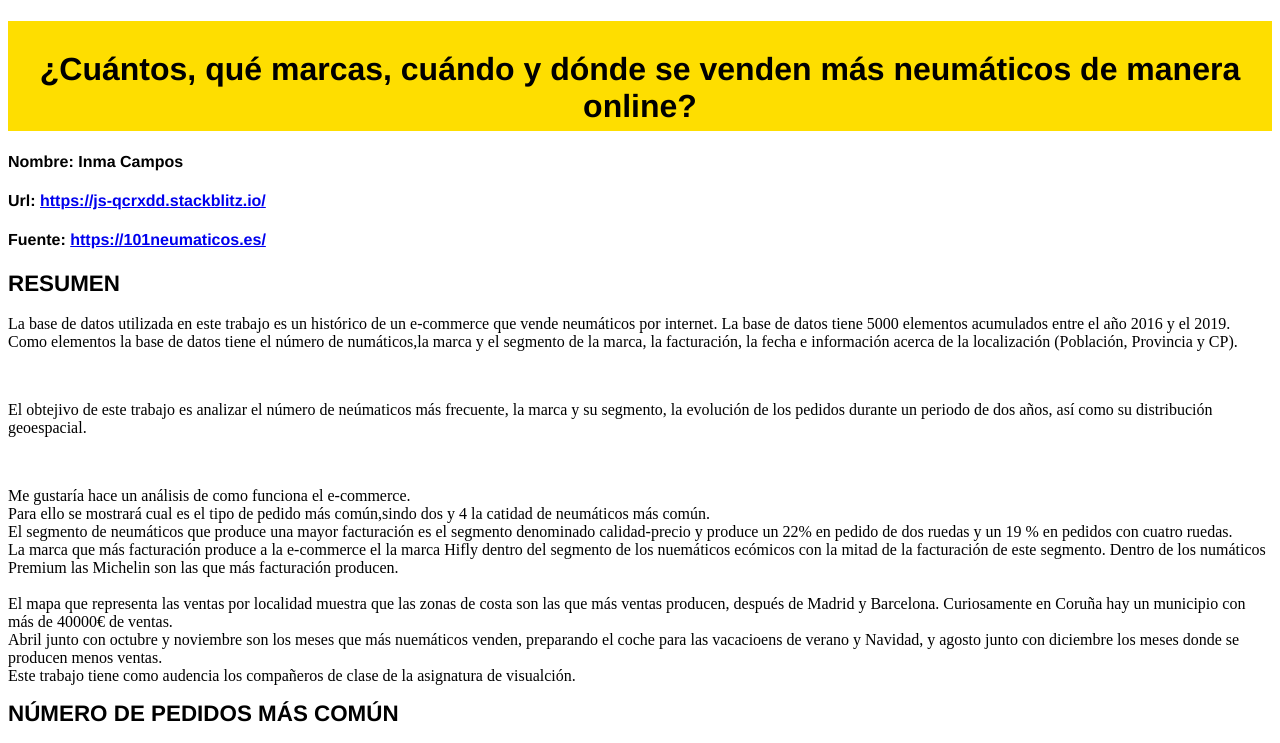
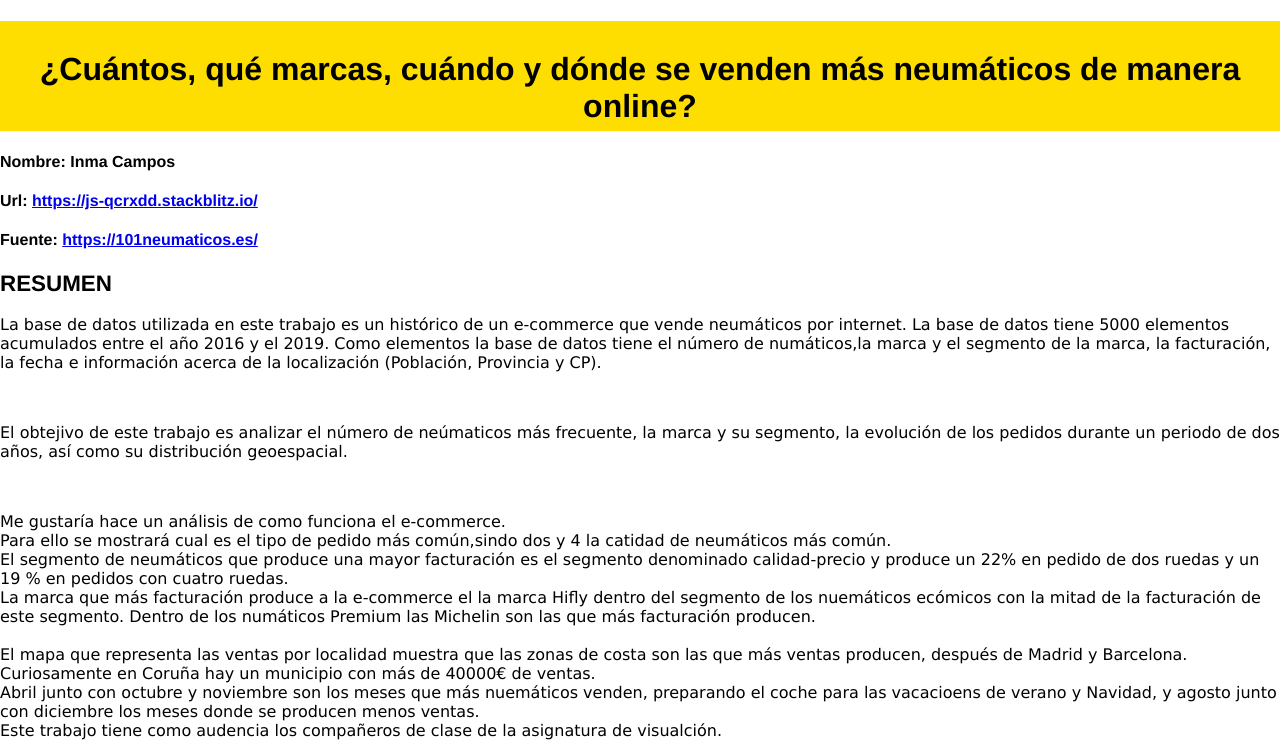
Before and after one commit to inmacampos/SEMINARIO-VISUALIZACION, a website: page index.html in a window 1280 px wide. Shown: the top 743 px of the page. Drawn offline with nearby package versions, Linux system fonts and the light colour scheme.

Commit message:
2 files modified

```diff
--- a/index.html
+++ b/index.html
@@ -11,6 +11,10 @@
 
       <!-- add styles to text and graphics -->
       <style>
+          body {
+            margin: 0;
+             font-family: Verdana, Geneva, Tahoma, sans-serif;
+          }
           h1 {
               background-color: #fede00;
               color: black ;
--- a/style.css
+++ b/style.css
@@ -1,3 +1,6 @@
 h1, h2 {
-  font-family: Lato;
+  font-family: Verdana, Geneva, Tahoma, sans-serif;
 }
+p {
+  font-size: 1.10em;
+}
```
